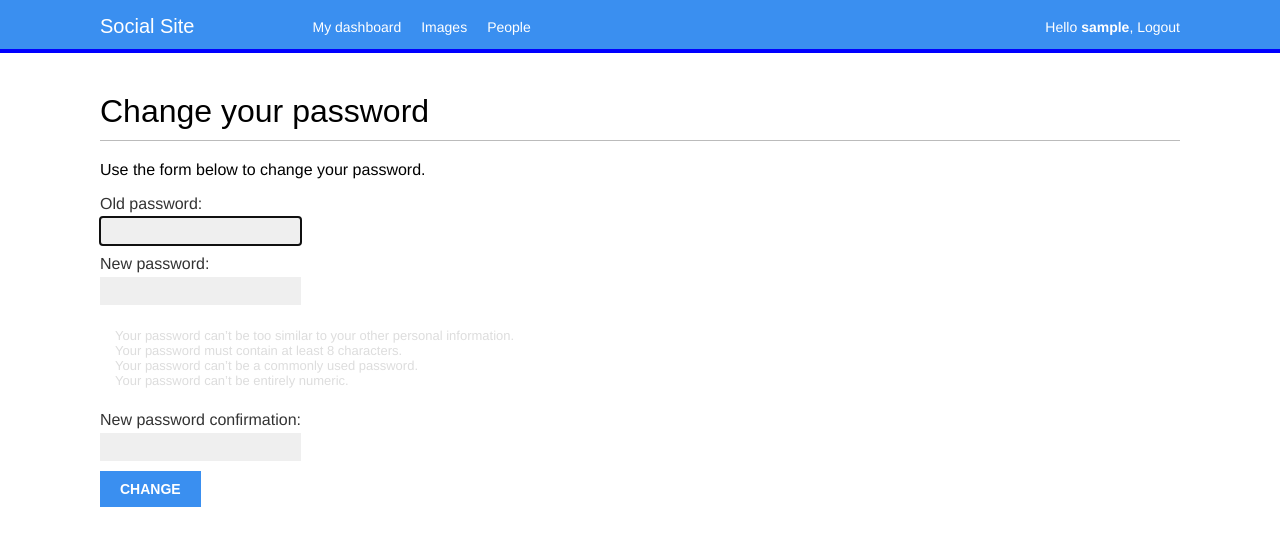
After one commit to blessed-sibanda/social-site, a Django app: page /account/password_change/ in a window 1280 px wide. The commit adds this page. Shown: the top 546 px of the page. Run offline with Django 3.2, Linux system fonts and the light colour scheme; the visitor is signed in with stand-in values (Sample User, id 1); some web fonts are replaced.

Commit message:
implement password change

```diff
--- a/account/static/css/forms.css
+++ b/account/static/css/forms.css
@@ -1,11 +1,8 @@
-form {
-  overflow: auto;
-}
-
 form p {
   width: 100%;
-  overflow: auto;
   margin: 0;
+  padding: 0;
+  margin-block-end: 0;
 }
 
 label {
@@ -52,7 +49,7 @@ ul.errorlist {
 }
 
 .helptext {
-  margin: 0 0 20px 0;
+  margin: 0 0 10px 0;
   color: #aaa;
   clear: both;
   float: left;
@@ -62,3 +59,12 @@ ul.errorlist {
 .login-form {
   float: left;
 }
+
+.change-password-form ul {
+  list-style-type: none;
+  padding-inline-start: 15px;
+}
+
+.change-password-form ul li {
+  color: #ddd;
+}
--- a/account/templates/base.html
+++ b/account/templates/base.html
@@ -6,7 +6,7 @@
     <meta http-equiv="X-UA-Compatible" content="IE=edge">
     <meta name="viewport" content="width=device-width, initial-scale=1.0">
     <title>{% block title %}{% endblock %}</title>
-    <link rel="stylesheet" href="{% static 'css/main.css' %}?version=23">
+    <link rel="stylesheet" href="{% static 'css/main.css' %}?version=35">
 </head>
 <body>
     <header id="header">
--- /dev/null
+++ b/account/templates/registration/password_change_form.html
@@ -0,0 +1,15 @@
+{% extends 'base.html' %}
+
+{% block title %}Change your password{% endblock %}
+
+{% block content %}
+    <h1>Change your password</h1>
+    <p>Use the form below to change your password.</p>
+    <div class="change-password-form">
+        <form action="" method="post">
+            {{ form }}
+            {% csrf_token %}
+            <input type="submit" value="Change">
+        </form>
+    </div>
+{% endblock %}
--- a/account/urls.py
+++ b/account/urls.py
@@ -6,4 +6,10 @@ urlpatterns = [
     path("", views.dashboard, name="dashboard"),
     path("login/", auth_views.LoginView.as_view(), name="login"),
     path("logout/", auth_views.LogoutView.as_view(), name="logout"),
+    path("password_change/",
+         auth_views.PasswordChangeView.as_view(),
+         name="password_change"),
+    path("password_change/done/",
+         auth_views.PasswordChangeDoneView.as_view(),
+         name="password_change_done"),
 ]
```
Also changed, not shown: account/templates/registration/password_change_done.html (added, +8 -0 lines).
